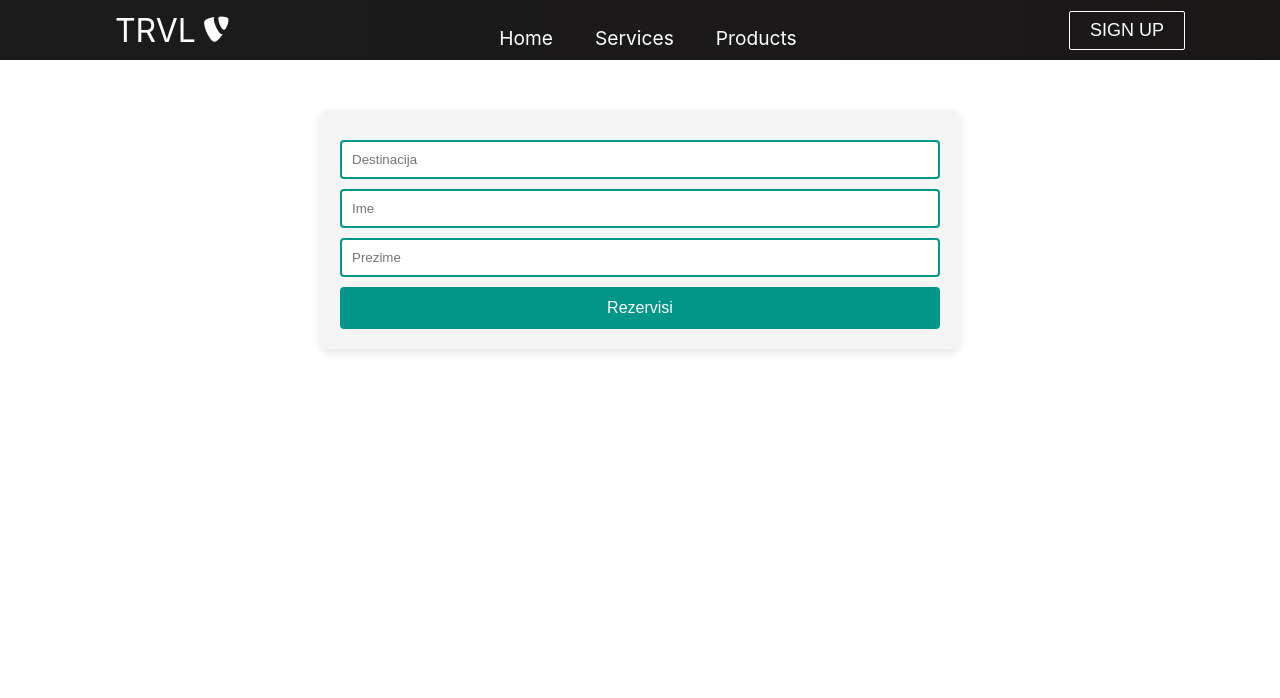
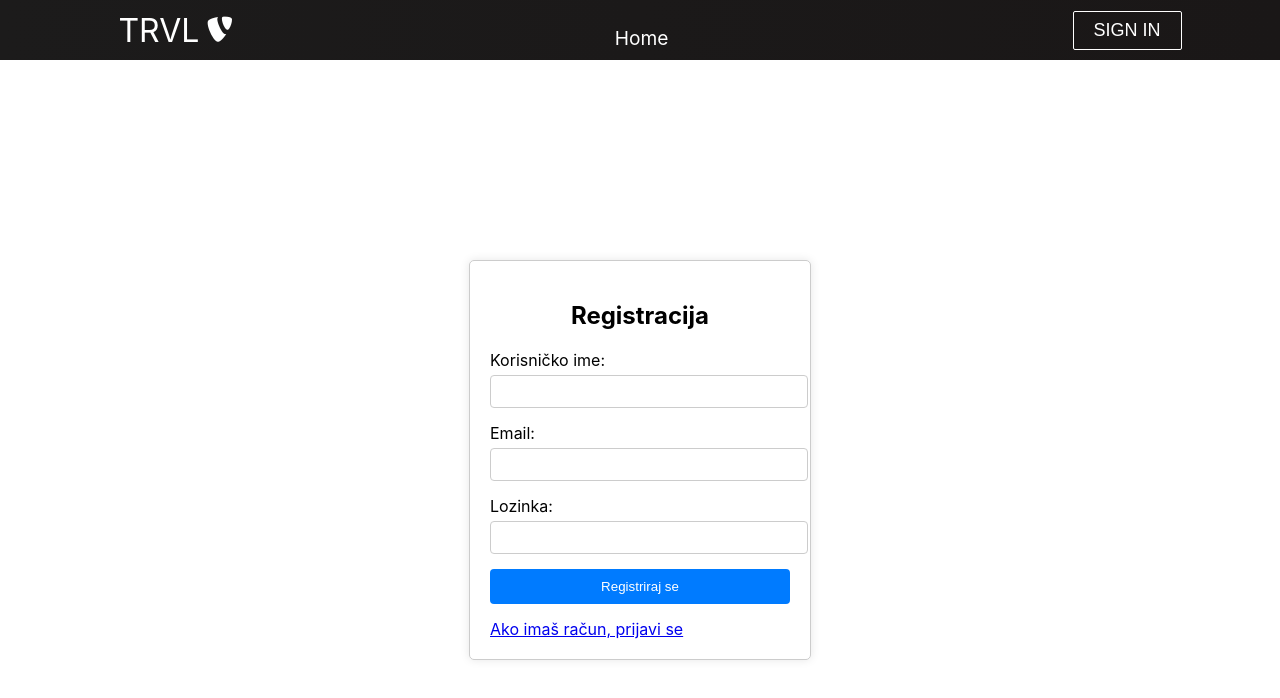
Before and after one commit to tvelic1/TravelAgency-React, a React (Create React App) app: page /sign-up in a window 1280 px wide. Shown: the top 698 px of the page. Built offline with nearby package versions, Linux system fonts and the light colour scheme.

Commit message:
optimizacija i dodavanje signup

```diff
--- a/src/App.js
+++ b/src/App.js
@@ -5,19 +5,42 @@ import Unos from './Unos';
 import Prikaz from './Prikaz';
 import { BrowserRouter as Router, Routes, Route } from 'react-router-dom';
 import React, { useState, useEffect } from 'react';
+import Signup from './signup';
+import Prijava from './prijava';
 import { Button } from './Button';
 import { Link } from 'react-router-dom';
+import HeroSection from './HeroSection';
 
 
 function App() {
   const [destinacije,setDestinacija]=useState([]);
+  const [korisnici,setKorisnici]=useState([]);
+  const [trenutniKorisnik,setTrenutnog]=useState('');
+  const [flag, setFlag] = useState(false);
+
   useEffect(() => {
     const sacuvaneDestinacije = JSON.parse(localStorage.getItem('destinacije'));
     if (sacuvaneDestinacije) {
       setDestinacija(sacuvaneDestinacije);
     }
+    const sacuvaniKorisnici = JSON.parse(localStorage.getItem('korisnici'));
+    if (sacuvaniKorisnici) {
+      setKorisnici(sacuvaniKorisnici);
+    }
   }, []);
 
+ const callbackEdit=(x)=>{
+  setDestinacija(x);
+  localStorage.setItem('destinacije', JSON.stringify(x));
+
+ }
+ const callbackTrenutni=(x)=>{
+  setTrenutnog(x);
+  setFlag(true);
+ }
+ const izadji=()=>{
+  setFlag(false);
+ }
   const dodajDestinaciju = (novaDestinacija) => {
     setDestinacija(prev => {
       const noveDestinacije = [...prev, novaDestinacija];
@@ -26,20 +49,31 @@ function App() {
       return noveDestinacije;
     });
   };
+  const dodajKorisnika = (nova) => {
+    setKorisnici(prev => {
+      const novi = [...prev, nova];
+      localStorage.setItem('korisnici', JSON.stringify(novi));
+      return novi;
+    });
+  };
   const obrisiDestinaciju = (id) => {
     const filtriraneDestinacije = destinacije.filter(destinacija => destinacija.id !== id);
     setDestinacija(filtriraneDestinacije);
     localStorage.setItem('destinacije', JSON.stringify(filtriraneDestinacije));
   };
 
+
   return (
     <>
       <Router>
-        <Navbar />
+        <Navbar flag={flag} izadji={izadji}/>
         <Routes>
-        <Route path='/' exact element={<Home />} />
-        <Route path="/sign-up" element={<Unos dodaj={dodajDestinaciju} />} />
-        <Route path="/products" element={<Prikaz destinacije={destinacije} obrisiDestinaciju={obrisiDestinaciju}/>} />
+        <Route path='/home' exact element={<HeroSection flag={flag} trenutniKorisnik={trenutniKorisnik} />} />
+        <Route path="/unos" element={<Unos dodaj={dodajDestinaciju} />} />
+        <Route path="/products" element={<Prikaz destinacije={destinacije} obrisiDestinaciju={obrisiDestinaciju} setEditovane={callbackEdit}/>} />
+        <Route path="/sign-up" element={<Signup dodajK={dodajKorisnika}/>} />
+        <Route path="/" element={<Prijava korisnici={korisnici} callbackTrenutni={callbackTrenutni}/>} />
+
 
 
         </Routes>
--- a/src/Navbar.js
+++ b/src/Navbar.js
@@ -3,7 +3,7 @@ import { Button } from './Button';
 import { Link } from 'react-router-dom';
 import './Navbar.css';
 
-function Navbar() {
+function Navbar({flag,izadji}) {
   const [click, setClick] = useState(false);
   const [button, setButton] = useState(true);
 
@@ -37,40 +37,42 @@ function Navbar() {
           </div>
           <ul className={click ? 'nav-menu active' : 'nav-menu'}>
             <li className='nav-item'>
-              <Link to='/' className='nav-links' onClick={closeMobileMenu}>
+              <Link to='/home' className='nav-links' onClick={closeMobileMenu}>
                 Home
               </Link>
             </li>
-            <li className='nav-item'>
+           {flag && <li className='nav-item'>
               <Link
-                to='/services'
+
+                to='/unos'
                 className='nav-links'
                 onClick={closeMobileMenu}
               >
-                Services
+                Rezerviši
               </Link>
-            </li>
-            <li className='nav-item'>
+            </li>}
+           {flag && <li className='nav-item'>
               <Link
                 to='/products'
                 className='nav-links'
                 onClick={closeMobileMenu}
               >
-                Products
+                Rezervacije
               </Link>
-            </li>
+            </li>}
 
             <li>
               <Link
-                to='/sign-up'
+                to='/sign-in'
                 className='nav-links-mobile'
                 onClick={closeMobileMenu}
               >
-                Sign Up
+                Sign Out
               </Link>
             </li>
           </ul>
-          {button && <Button buttonStyle='btn--outline' whereTo='sign-up'>SIGN UP</Button>}
+          {button && <Button buttonStyle='btn--outline' whereTo='' onClick={()=>izadji()}>    {flag ? "SIGN OUT" : "SIGN IN"}
+</Button>}
         </div>
       </nav>
     </>
--- a/src/Prikaz.js
+++ b/src/Prikaz.js
@@ -1,8 +1,45 @@
-import React from 'react';
-import { FaTrash,FaEdit } from 'react-icons/fa'; // Importujete ikonicu kante za smeće
-import './Prikaz.css'
+import React, { useState } from 'react';
+import { FaTrash, FaEdit, FaCheck } from 'react-icons/fa'; // Importujete ikonice
+import './Prikaz.css';
 
-function Prikaz({ destinacije, obrisiDestinaciju,zapocniEdit }) {
+function Prikaz({ destinacije, obrisiDestinaciju, setEditovane }) {
+  const [editableRow, setEditableRow] = useState(null);
+  const [editedData, setEditedData] = useState({});
+
+  const handleEdit = (id) => {
+    setEditableRow(id);
+  };
+
+  const handleConfirmEdit = (id) => {
+    const updatedDestinacije = destinacije.map((destinacija) => {
+      if (destinacija.id === id && editedData[id]) {
+        return {
+          ...destinacija,
+          unosImena: editedData[id].ime || destinacija.unosImena,
+          unosPrezimena: editedData[id].prezime || destinacija.unosPrezimena,
+          unosDestinacije: editedData[id].destinacija || destinacija.unosDestinacije,
+        };
+      }
+      return destinacija;
+    });
+
+    setEditableRow(null);
+    setEditedData({});
+    // Ažuriranje stanja destinacija
+    setEditovane(updatedDestinacije);
+  };
+
+  const handleInputChange = (e, column, id) => {
+    const value = e.target.value;
+    setEditedData((prevData) => ({
+      ...prevData,
+      [id]: {
+        ...prevData[id],
+        [column]: value,
+      },
+    }));
+  };
+
   return (
     <table className='prikaz'>
       <thead>
@@ -16,17 +53,52 @@ function Prikaz({ destinacije, obrisiDestinaciju,zapocniEdit }) {
       <tbody>
         {destinacije.map((destinacija) => (
           <tr key={destinacija.id}>
-              <td>{destinacija.unosImena}</td>
-              <td>{destinacija.unosPrezimena}</td>
-              <td>{destinacija.unosDestinacije}</td>
             <td>
+              {editableRow === destinacija.id ? (
+                <input
+                  type="text"
+                  value={editedData[destinacija.id]?.ime || destinacija.unosImena}
+                  onChange={(e) => handleInputChange(e, 'ime', destinacija.id)}
+                />
+              ) : (
+                destinacija.unosImena
+              )}
+            </td>
+            <td>
+              {editableRow === destinacija.id ? (
+                <input
+                  type="text"
+                  value={editedData[destinacija.id]?.prezime || destinacija.unosPrezimena}
+                  onChange={(e) => handleInputChange(e, 'prezime', destinacija.id)}
+                />
+              ) : (
+                destinacija.unosPrezimena
+              )}
+            </td>
+            <td>
+              {editableRow === destinacija.id ? (
+                <input
+                  type="text"
+                  value={editedData[destinacija.id]?.destinacija || destinacija.unosDestinacije}
+                  onChange={(e) => handleInputChange(e, 'destinacija', destinacija.id)}
+                />
+              ) : (
+                destinacija.unosDestinacije
+              )}
+            </td>
+            <td>
+              {editableRow === destinacija.id ? (
+                <button className="confirmEditBtn" onClick={() => handleConfirmEdit(destinacija.id)}>
+                  <FaCheck />
+                </button>
+              ) : (
+                <button className="editBtn" onClick={() => handleEdit(destinacija.id)}>
+                  <FaEdit />
+                </button>
+              )}
               <button className="deleteBtn" onClick={() => obrisiDestinaciju(destinacija.id)}>
                 <FaTrash />
               </button>
-                <button className="editBtn" onClick={() => zapocniEdit(destinacija.id)}>
-                  <FaEdit />
-                </button>
-
             </td>
           </tr>
         ))}
--- /dev/null
+++ b/src/prijava.css
@@ -0,0 +1,50 @@
+.signup-container {
+    display: flex;
+    justify-content: center;
+    align-items: center;
+    height: 100vh;
+}
+
+.signup-form {
+    width: 300px;
+    padding: 20px;
+    border: 1px solid #ccc;
+    border-radius: 5px;
+    box-shadow: 0 0 10px rgba(0, 0, 0, 0.1);
+}
+
+.signup-form h2 {
+    text-align: center;
+    margin-bottom: 20px;
+}
+
+.form-group {
+    margin-bottom: 15px;
+}
+
+.form-group label {
+    display: block;
+    margin-bottom: 5px;
+}
+
+.form-group input[type="text"],
+.form-group input[type="password"] {
+    width: 100%;
+    padding: 8px;
+    border: 1px solid #ccc;
+    border-radius: 4px;
+}
+
+.signup-button {
+    width: 100%;
+    padding: 10px;
+    border: none;
+    border-radius: 4px;
+    background-color: #007bff;
+    color: white;
+    cursor: pointer;
+}
+
+.signup-button:hover {
+    background-color: #0056b3;
+}
--- /dev/null
+++ b/src/prijava.js
@@ -0,0 +1,42 @@
+import React, {useState} from 'react';
+import './prijava.css';
+import { useNavigate } from 'react-router-dom';
+import { Link } from 'react-router-dom';
+
+
+function Prijava({korisnici,callbackTrenutni}) {
+  const [unosImenaa, setIme] = useState('');
+  const [unosPwa, setPw] = useState('');
+  const navigate = useNavigate();
+ //localStorage.setItem('id',id);
+ const handleSubmit = (e) => {
+     let user= korisnici.filter(x=>x.unosImena==unosImenaa && x.unosPw==unosPwa);
+     if(user.length){
+    navigate('/home');
+    callbackTrenutni(user);}
+  };
+    return (
+        <div className="signup-container">
+            <form onSubmit={handleSubmit} className="signup-form">
+                <h2>Prijava</h2>
+                <div className="form-group">
+                    <label htmlFor="username">Korisničko ime:</label>
+                    <input type="text" id="username" name="username" value={unosImenaa} onChange={(e) => setIme(e.target.value)} required />
+                </div>
+
+                <div className="form-group">
+                    <label htmlFor="password">Lozinka:</label>
+                    <input type="password" id="password" name="password" value={unosPwa} onChange={(e) => setPw(e.target.value)} required />
+                </div>
+                <div className="form-group">
+                    <button type="submit" className="signup-button">Prijava</button>
+                </div>
+                <div className="form-group">
+          <Link to="/sign-up" className="signup-link">Nemaš račun? Registriraj se</Link>
+        </div>
+            </form>
+        </div>
+    );
+}
+
+export default Prijava;
--- /dev/null
+++ b/src/signup.css
@@ -0,0 +1,51 @@
+.signup-container {
+    display: flex;
+    justify-content: center;
+    align-items: center;
+    height: 100vh;
+}
+
+.signup-form {
+    width: 300px;
+    padding: 20px;
+    border: 1px solid #ccc;
+    border-radius: 5px;
+    box-shadow: 0 0 10px rgba(0, 0, 0, 0.1);
+}
+
+.signup-form h2 {
+    text-align: center;
+    margin-bottom: 20px;
+}
+
+.form-group {
+    margin-bottom: 15px;
+}
+
+.form-group label {
+    display: block;
+    margin-bottom: 5px;
+}
+
+.form-group input[type="text"],
+.form-group input[type="email"],
+.form-group input[type="password"] {
+    width: 100%;
+    padding: 8px;
+    border: 1px solid #ccc;
+    border-radius: 4px;
+}
+
+.signup-button {
+    width: 100%;
+    padding: 10px;
+    border: none;
+    border-radius: 4px;
+    background-color: #007bff;
+    color: white;
+    cursor: pointer;
+}
+
+.signup-button:hover {
+    background-color: #0056b3;
+}
--- /dev/null
+++ b/src/signup.js
@@ -0,0 +1,60 @@
+import React, {useState} from 'react';
+import './signup.css';
+import { useNavigate } from 'react-router-dom';
+import { Link } from 'react-router-dom';
+
+
+function Signup({dodajK}) {
+    const [unosMail, setUnos] = useState('');
+  const [unosImena, setIme] = useState('');
+  const [unosPw, setPw] = useState('');
+  const navigate = useNavigate();
+ //localStorage.setItem('id',id);
+ const handleSubmit = (e) => {
+    e.preventDefault();
+
+    // Dohvati trenutni id iz localStorage-a i pretvori ga u broj. Ako ne postoji, postavi na 0.
+    let x = parseInt(localStorage.getItem('id1') || '0', 10);
+    x += 1; // Povećavamo x za 1
+
+    // Sačuvaj novi uvećani id natrag u localStorage
+    localStorage.setItem('id1', x.toString());
+
+    // Proslijedi novi id zajedno s ostalim podacima o destinaciji
+    dodajK({ id: x, unosMail, unosImena, unosPw });
+
+    // Resetuj polja forme
+    setUnos('');
+    setIme('');
+    setPw('');
+
+    // Preusmjeri na stranicu za prikaz
+    navigate('/');
+  };
+    return (
+        <div className="signup-container">
+            <form onSubmit={handleSubmit} className="signup-form">
+                <h2>Registracija</h2>
+                <div className="form-group">
+                    <label htmlFor="username">Korisničko ime:</label>
+                    <input type="text" id="username" name="username" value={unosImena} onChange={(e) => setIme(e.target.value)} required />
+                </div>
+                <div className="form-group">
+                    <label htmlFor="email">Email:</label>
+                    <input type="email" id="email" name="email" value={unosMail} onChange={(e) => setUnos(e.target.value)} required />
+                </div>
+                <div className="form-group">
+                    <label htmlFor="password">Lozinka:</label>
+                    <input type="password" id="password" name="password" value={unosPw} onChange={(e) => setPw(e.target.value)} required />
+                </div>
+                <div className="form-group">
+                    <button type="submit" className="signup-button">Registriraj se</button>
+                </div>
+                <Link to="/" className="signup-link">Ako imaš račun, prijavi se</Link>
+
+            </form>
+        </div>
+    );
+}
+
+export default Signup;
```
Also changed, not shown: src/HeroSection.js (+7 -11 lines), src/hero.css (+13 -6 lines). Lines whose indentation alone changed are shown as unchanged.
